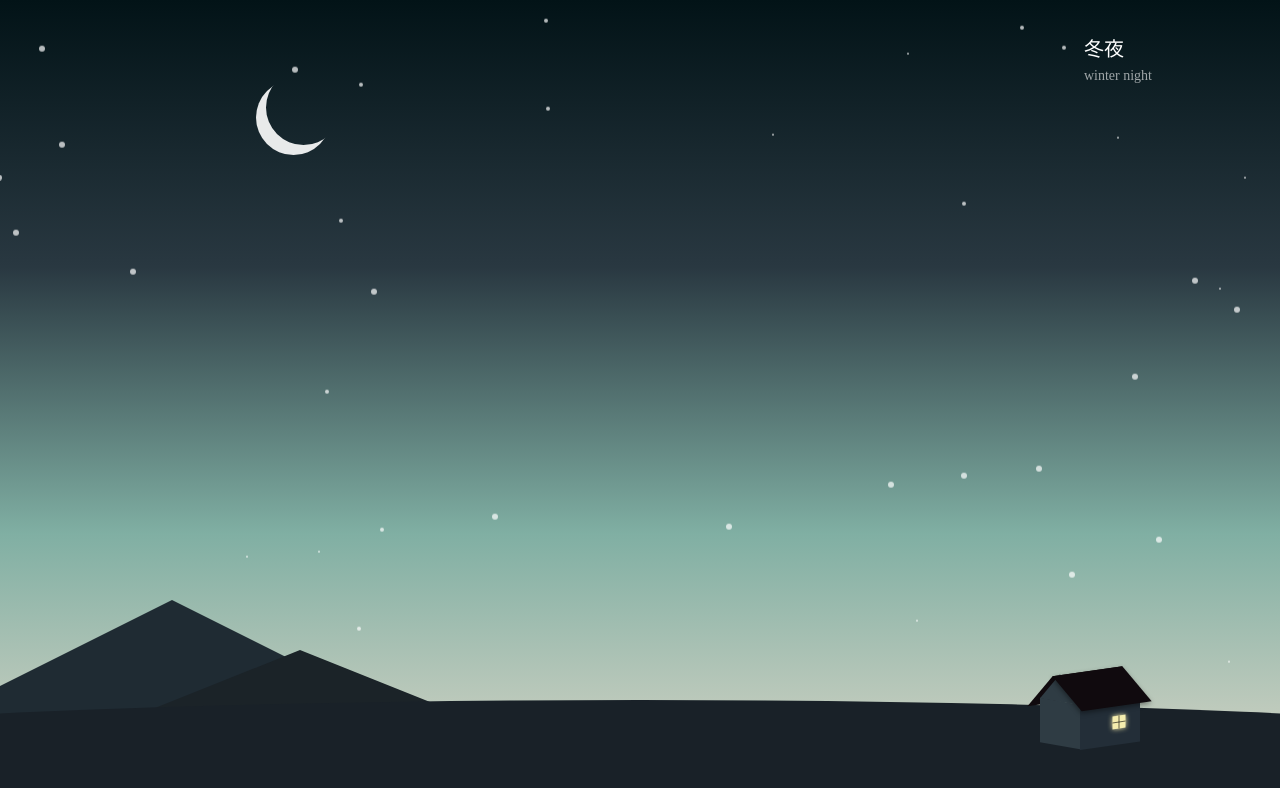
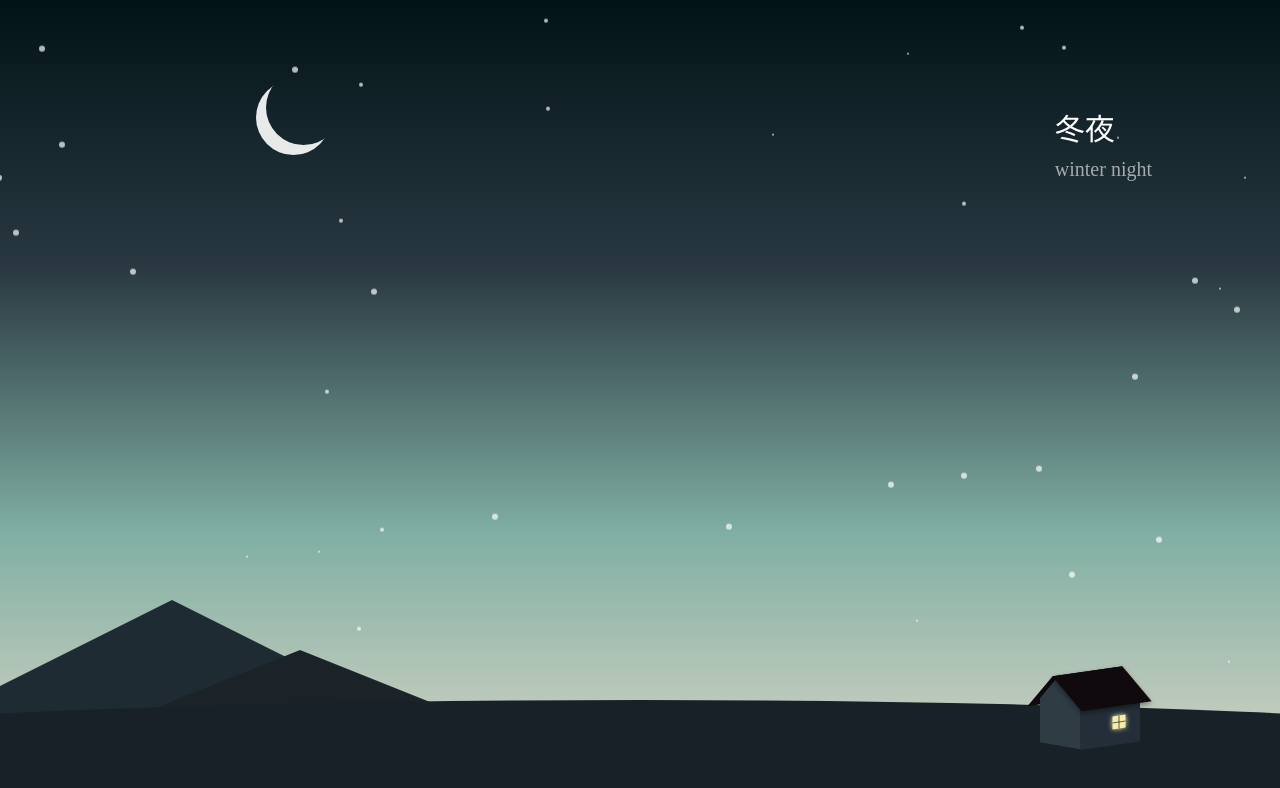
Before and after one commit to ThorinChen/Winter-Night, a plain HTML site: page index.html in a window 1280 px wide. Shown: the top 788 px of the page. Drawn offline with Linux system fonts and the light colour scheme.

Commit message:
[ADD]update css style

```diff
--- a/css/style.css
+++ b/css/style.css
@@ -54,16 +54,16 @@ body {
 
 h2 {
     color: #fff;
-    font-size: 20px;
+    font-size: 30px;
     font-weight: 300;
     leftter-spacing: 3px;
     right: 10%;
     position: absolute;
-    top: 2%;
+    top: 10%;
 }
 
 h2 span {
-    font-size: 14px;
+    font-size: 20px;
     leftter-spacing: 1px;
     opacity: 0.6;
 }
```
